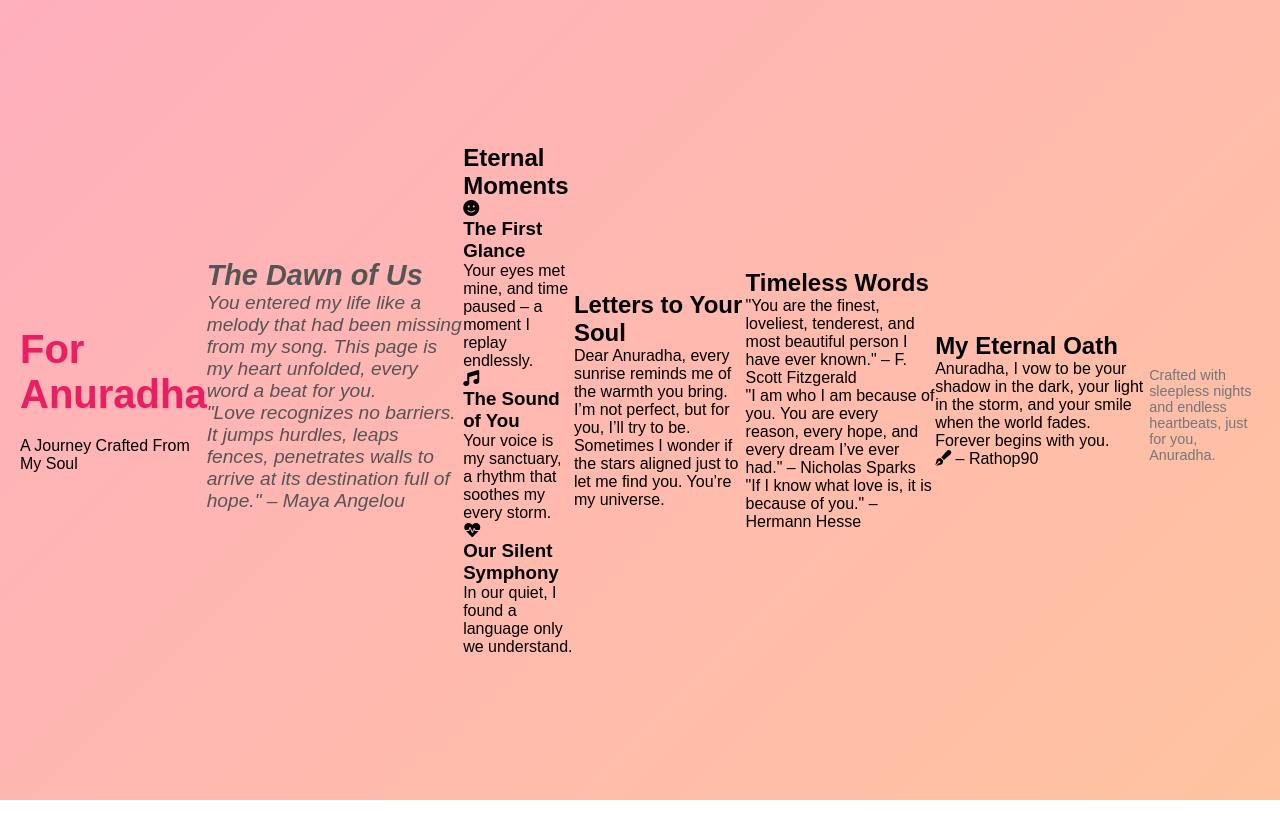
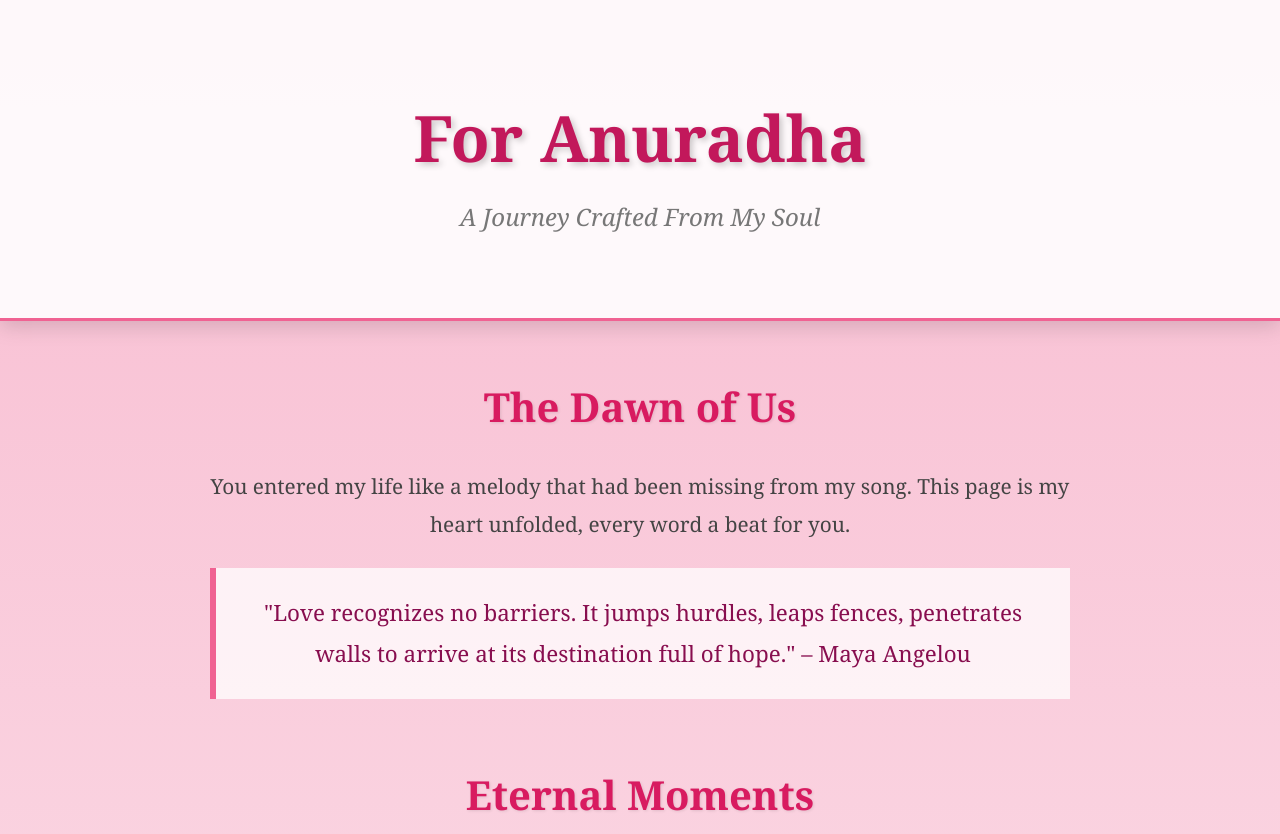
Before and after one commit to rathop90/formy1stlove, a plain HTML site: page index.html in a window 1280 px wide. Shown: the top 834 px of the page. Before the commit the page ends 800 px from the top, so only its background shows below. Drawn offline with Linux system fonts and the light colour scheme.

Commit message:
Update styles.css

```diff
--- a/styles.css
+++ b/styles.css
@@ -2,94 +2,144 @@
     margin: 0;
     padding: 0;
     box-sizing: border-box;
-    font-family: 'Arial', sans-serif;
+    font-family: 'Georgia', serif;
 }
 
 body {
-    background: linear-gradient(135deg, #ffafbd, #ffc3a0);
-    min-height: 100vh;
-    display: flex;
-    justify-content: center;
-    align-items: center;
-    padding: 20px;
+    background: linear-gradient(to bottom, #f8bbd0, #fce4ec, #ffccbc);
+    color: #333;
+    line-height: 1.8;
+    padding-bottom: 60px;
 }
 
-.container {
+header {
+    text-align: center;
+    padding: 80px 20px;
     background: rgba(255, 255, 255, 0.9);
-    padding: 30px;
-    border-radius: 15px;
-    box-shadow: 0 10px 20px rgba(0, 0, 0, 0.2);
-    max-width: 600px;
-    width: 100%;
-    text-align: center;
-    transition: transform 0.3s ease;
+    box-shadow: 0 5px 20px rgba(0, 0, 0, 0.15);
+    margin-bottom: 50px;
+    border-bottom: 3px solid #f06292;
 }
 
-.container:hover {
-    transform: scale(1.02);
+header h1 {
+    font-size: 4em;
+    color: #c2185b;
+    text-shadow: 3px 3px 6px rgba(0, 0, 0, 0.2);
 }
 
-h1 {
+.tagline {
+    font-size: 1.5em;
+    color: #777;
+    font-style: italic;
+}
+
+section {
+    max-width: 900px;
+    margin: 0 auto 60px;
+    padding: 0 20px;
+}
+
+h2 {
     font-size: 2.5em;
-    color: #e91e63;
-    margin-bottom: 20px;
-    text-shadow: 1px 1px 2px rgba(0, 0, 0, 0.1);
+    color: #d81b60;
+    text-align: center;
+    margin-bottom: 25px;
+    text-shadow: 1px 1px 3px rgba(0, 0, 0, 0.1);
+}
+
+p {
+    font-size: 1.3em;
+    color: #444;
 }
 
 .intro {
-    font-size: 1.2em;
+    text-align: center;
+}
+
+blockquote {
+    font-size: 1.4em;
+    color: #880e4f;
+    margin: 25px 0;
+    padding: 25px;
+    background: rgba(255, 255, 255, 0.75);
+    border-left: 6px solid #f06292;
+    opacity: 0;
+    transition: opacity 0.6s ease-in-out;
+}
+
+blockquote.fade-in {
+    opacity: 1;
+}
+
+.memories .memory-card, .letters .letter {
+    background: rgba(255, 255, 255, 0.95);
+    padding: 25px;
+    margin: 25px 0;
+    border-radius: 12px;
+    box-shadow: 0 6px 18px rgba(0, 0, 0, 0.12);
+    opacity: 0;
+    transition: opacity 0.6s ease-in-out;
+}
+
+.memory-card.fade-in, .letter.fade-in {
+    opacity: 1;
+}
+
+.memory-card h3 {
+    font-size: 1.7em;
+    color: #c2185b;
+    margin-bottom: 15px;
+}
+
+.icon {
+    font-size: 2em;
+    color: #f06292;
+    margin-bottom: 10px;
+}
+
+.letter p {
+    font-style: italic;
     color: #555;
-    margin-bottom: 30px;
+}
+
+.promise {
+    text-align: center;
+}
+
+.signature {
+    font-size: 1.6em;
+    color: #d81b60;
+    margin-top: 25px;
     font-style: italic;
 }
 
-.content h2 {
-    font-size: 1.8em;
-    color: #d81b60;
-    margin: 20px 0 10px;
-}
-
-.content p {
+footer {
+    text-align: center;
+    padding: 40px;
+    background: rgba(255, 255, 255, 0.85);
     font-size: 1.1em;
-    color: #333;
-    line-height: 1.6;
-    text-align: left;
-    padding: 0 10px;
-}
-
-footer {
-    margin-top: 30px;
-    font-size: 0.9em;
-    color: #777;
-}
-
-footer p {
-    transition: color 0.3s ease;
+    color: #666;
+    border-top: 3px solid #f06292;
 }
 
 footer p:hover {
-    color: #e91e63;
+    color: #c2185b;
 }
 
-/* Responsive Design */
-@media (max-width: 480px) {
-    .container {
-        padding: 20px;
+@media (max-width: 600px) {
+    header h1 {
+        font-size: 2.8em;
     }
 
-    h1 {
+    h2 {
         font-size: 2em;
     }
 
-    .intro {
-        font-size: 1em;
+    p, blockquote {
+        font-size: 1.1em;
     }
 
-    .content h2 {
-        font-size: 1.5em;
-    }
-
-    .content p {
-        font-size: 1em;
+    .memory-card h3 {
+        font-size: 1.4em;
     }
 }
```
